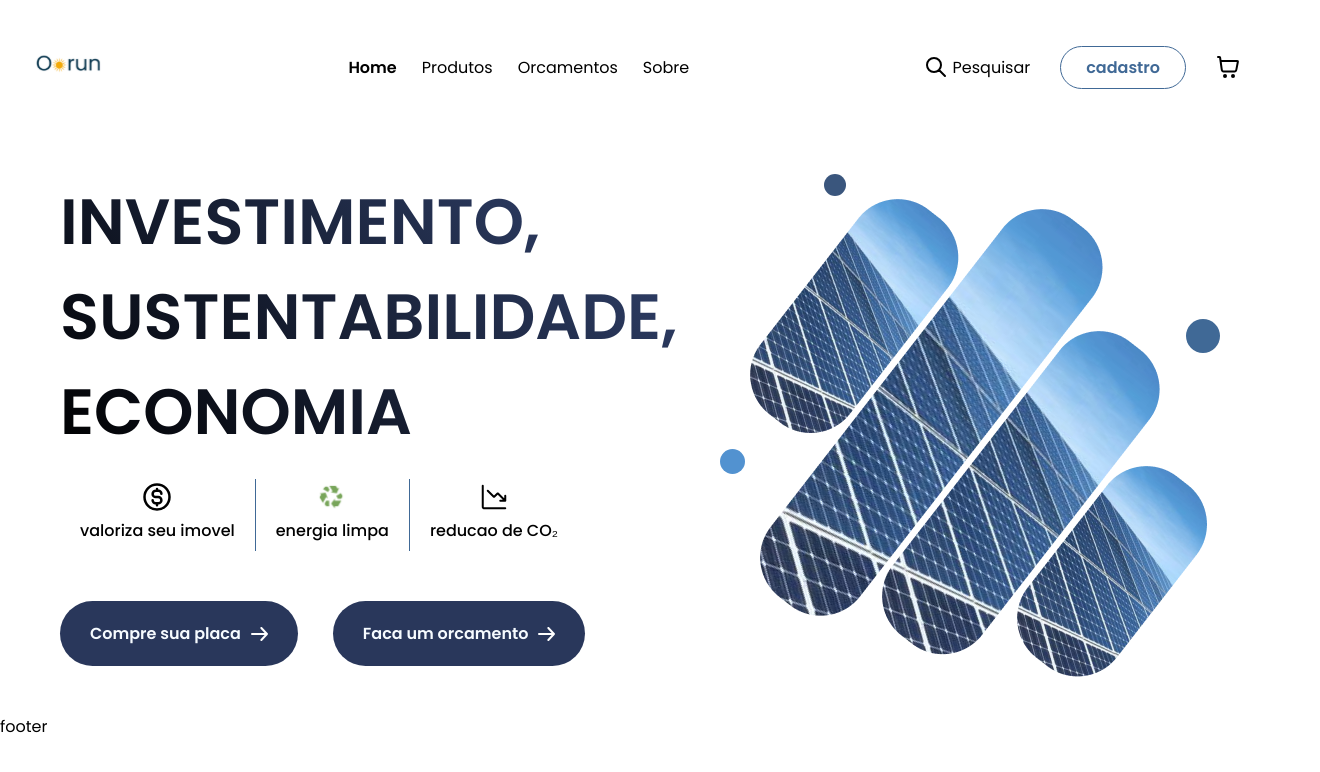
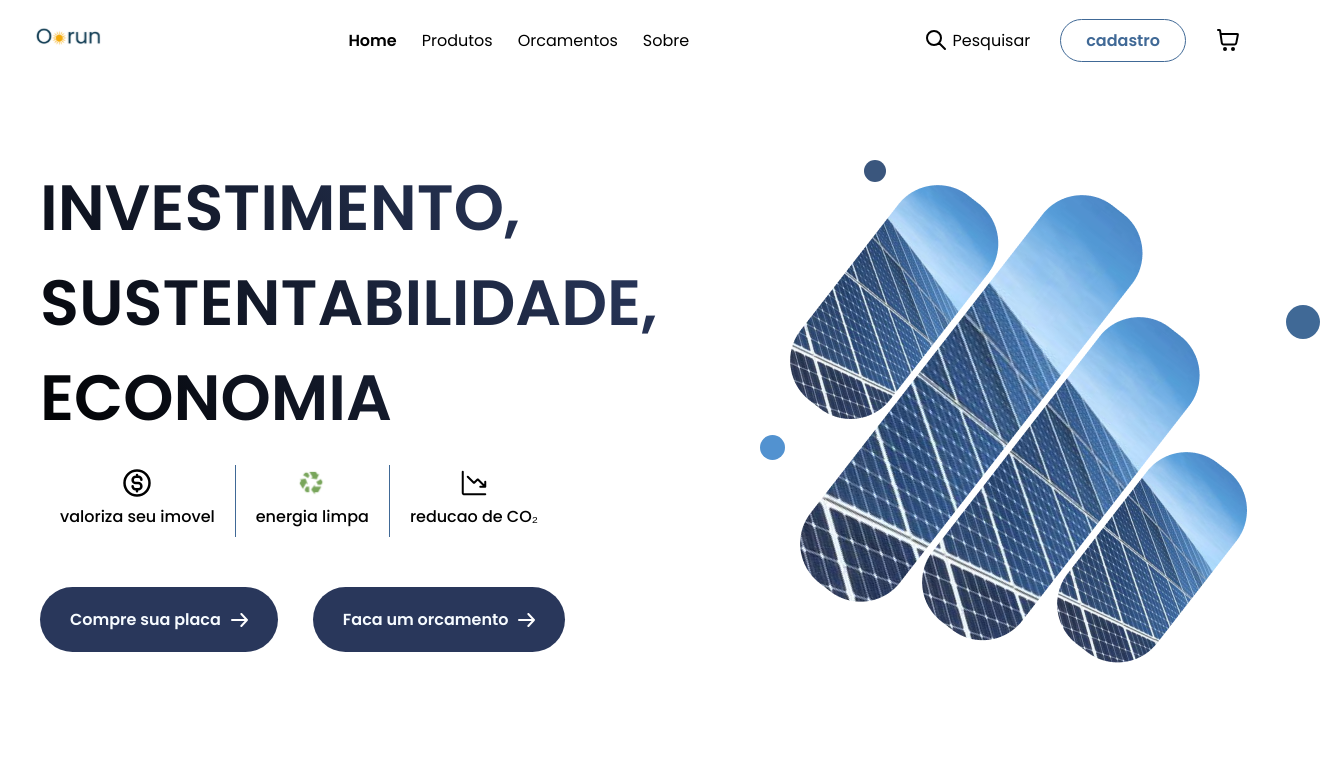
Before and after one commit to hackathon-equipe/HackathonFrontEnd, a Vue app: page / in a window 1280 px wide. Shown: the top 772 px of the page, 1320 px wide, since content can reach past the window. Built offline with nearby package versions, Linux system fonts and the light colour scheme.

Commit message:
feat: menu fix #4

```diff
--- a/src/assets/images/bunnerHome/bunnerHomePage.vue
+++ b/src/assets/images/bunnerHome/bunnerHomePage.vue
@@ -14,7 +14,7 @@
 <style scoped>
 .frame{
     height: 500px;
-    width: 500px;
+    width: 560px;
     position: relative;
 }
 .frame img{
--- a/src/components/footer/PadraoFooter.vue
+++ b/src/components/footer/PadraoFooter.vue
@@ -1 +1,2 @@
-<template>footer</template>
+<template>
+</template>
--- a/src/components/navbar/PadraoNavegacao.vue
+++ b/src/components/navbar/PadraoNavegacao.vue
@@ -46,10 +46,14 @@ const titles = [
 
 <style scoped>
 .navbar{
+  position: fixed;
+  width: 100vw;
+  height: 40px;
+  background-color: white;
   display: flex;
   justify-content: space-between;
   align-items: center;
-  margin: 40px 40px 40px 25px;
+  padding: 40px 40px 40px 25px;
 }
 .navbar .link-list{
   list-style: none;
--- a/src/views/HomeView.vue
+++ b/src/views/HomeView.vue
@@ -36,7 +36,7 @@ import LeftArrowIcon from '@/components/icons/leftArrowIcon.vue';
 </template>
 <style scoped>
   .home{
-    padding: 40px;
+    padding: 160px 40px 40px 40px;
     display: flex;
     justify-content: space-around;
   }
@@ -45,7 +45,7 @@ import LeftArrowIcon from '@/components/icons/leftArrowIcon.vue';
     flex-direction: column;
   }
   .home .info-side .home-tittle h1{
-    width: 620px;
+    width: 720px;
     font-weight: 600;
     font-size: 64px;
     background-image: linear-gradient(43deg, #000000 0%,#2F3F68 90%);
```
